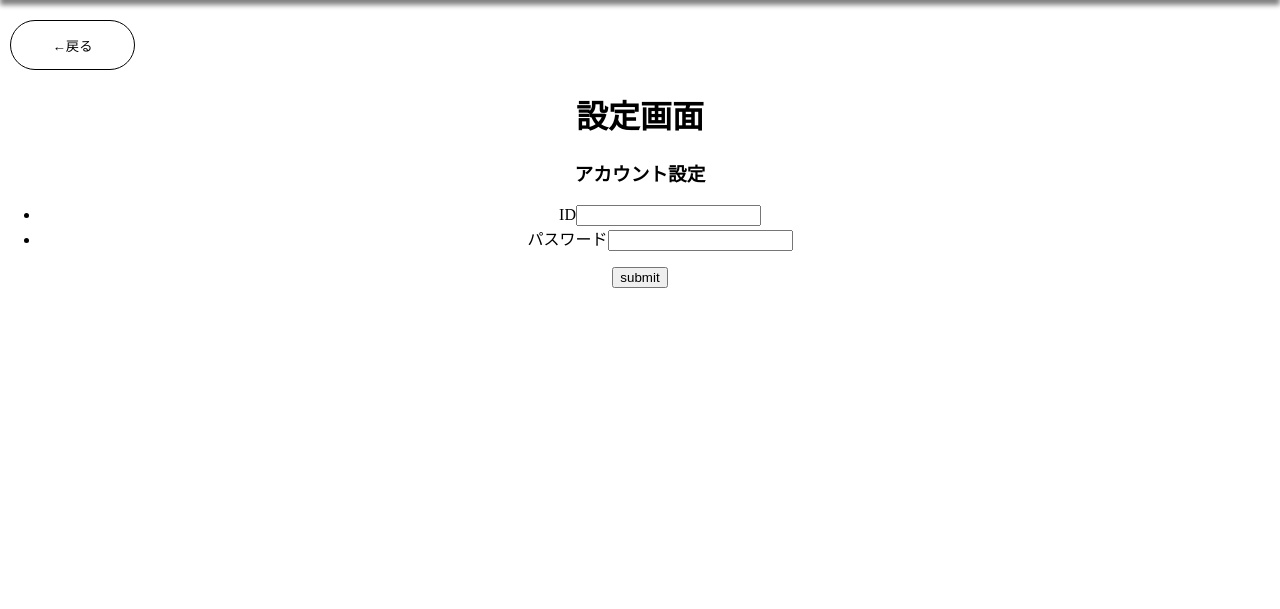
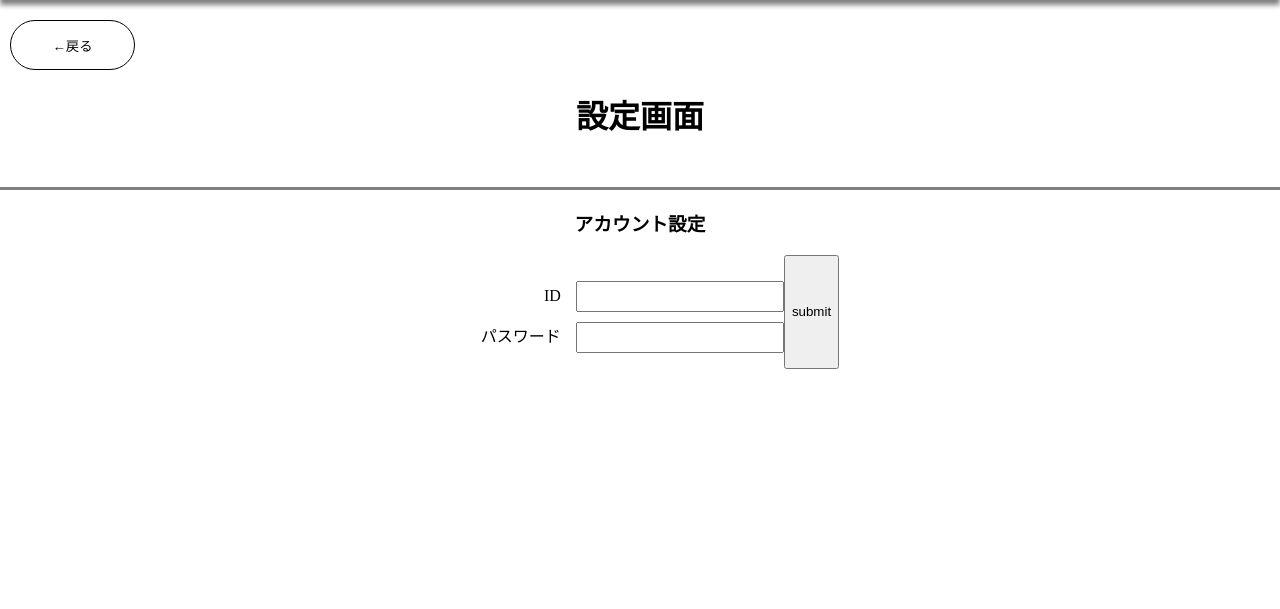
Before and after one commit to yukki072417/Kashidasu, a Node server app: page /settings in a window 1280 px wide. Shown: the part 100-709 px from the top of the page. Run offline with Node 20, Linux system fonts and the light colour scheme; the visitor is signed in with stand-in values (Sample User, id 1); some web fonts are replaced.

Commit message:
よくわからん

```diff
--- /dev/null
+++ b/src/public/styles/Settings.css
@@ -0,0 +1,27 @@
+section{
+    margin-top: 50px;
+
+    border-style: solid;
+    border-color: gray;
+    border-bottom: 1px;
+    border-left: 0px;
+    border-right: 0px;
+}
+form{
+    display: flex;
+    justify-content: center;
+}
+.form-block{
+    text-align: right;
+}
+.form-block label{
+    margin-right: 15px;
+}
+.form-block li{
+    list-style: none;
+}
+.form-textbox{
+    width: 200px;
+    margin-top: 10px;
+    height: 25px;
+}
```
Also changed, not shown: src/public/styles/Main.css (+8 -0 lines).
